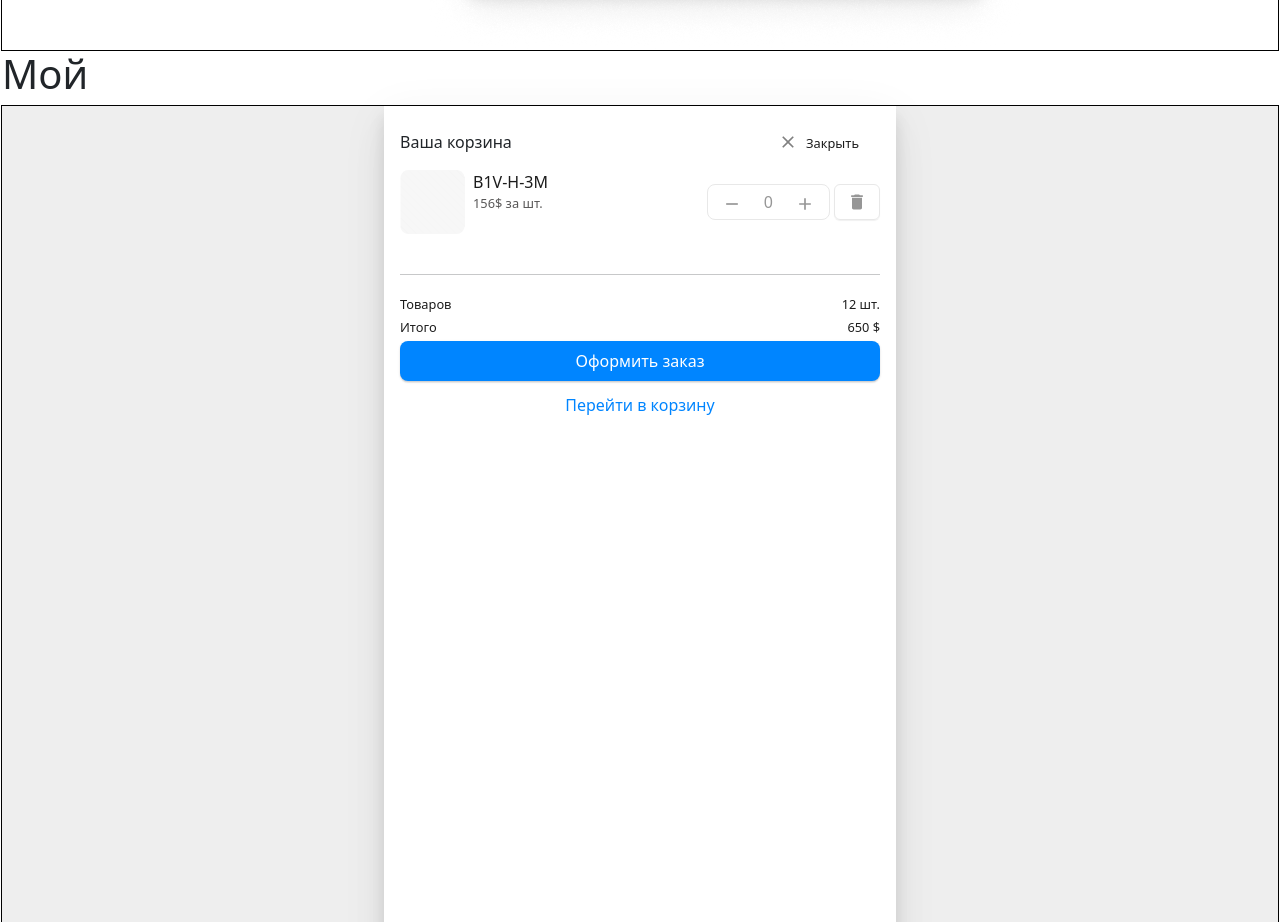
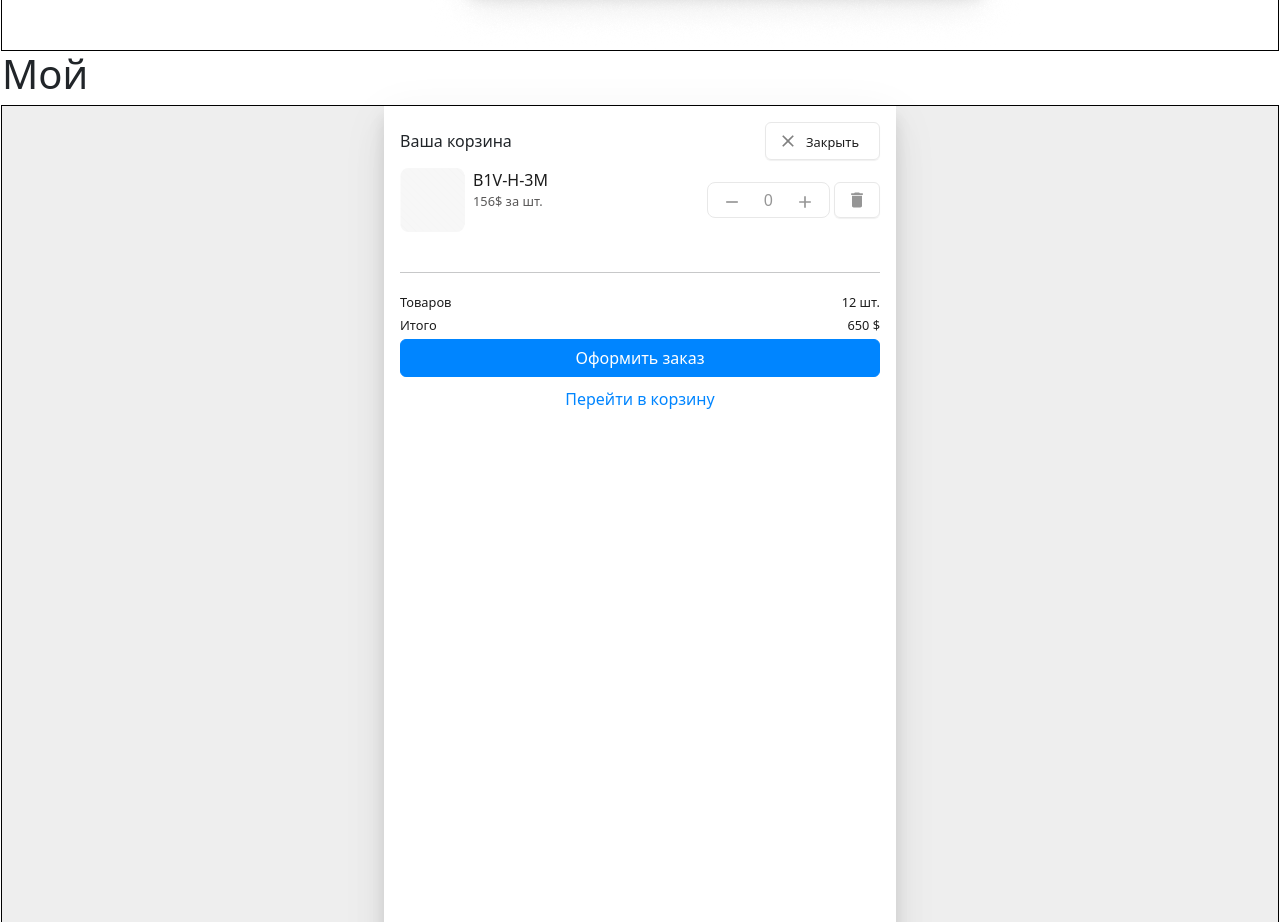
Before and after one commit to picus23/any-web-components, a Next.js app: page /basket in a window 1280 px wide. Shown: the part 1140-2062 px from the top of the page. Built offline with nearby package versions, Linux system fonts and the light colour scheme.

Commit message:
edit basket

```diff
--- a/components/buttons/Button.tsx
+++ b/components/buttons/Button.tsx
@@ -11,7 +11,7 @@ interface ButtonProps {
     isCounterUp?: boolean,
     counterPosition?: 'left' | 'right'
     contentPosition?: 'center' | 'start'
-    btn_style?: 'btn-primary' | 'btn-secondary' | 'btn-outline-secondary' | 'btn-success',
+    btn_style?: 'btn-primary' | 'btn-secondary' | 'btn-outline-secondary' | 'btn-success' | 'btn-outline-primary',
     onClick?: () => void,
     htmlType?: 'submit'|'reset',
 }
--- a/pages/basket/index.tsx
+++ b/pages/basket/index.tsx
@@ -32,15 +32,13 @@ export default function () {
                     <div className="d-flex flex-column mx-3">
                         <div className="d-flex justify-content-between w-100 align-items-center">
                             <span className="font-size-20-black fw-500">Ваша корзина</span>
-                            <Button icon={<MdClose size={20} fill={'gray'} />} btn_style="gray my-btn-h40"><span className="font-size-16-black fw-500">Закрыть</span></Button>
+                            <Button icon={<MdClose size={20} fill={'gray'} />} btn_style="btn-outline-secondary"><span className="font-size-16-black fw-500">Закрыть</span></Button>
                         </div>
                         <div className="d-flex flex-column w-100">
                             {
                                 [
                                     ['B1V-H-3M', 156],
                                 ].map(item => (
-
-
                                     <FieldEncoding
                                         imgUrl={'/kit/empty_square.png'}
                                         pagetitle={item[0]}
@@ -74,8 +72,8 @@ export default function () {
                             <span className="font-size-16-black">Итого</span>
                             <span className="font-size-16-black">650 $</span>
                         </div>
-                        <ButtonCheckout btn_style="my-btn-checkout">Оформить заказ</ButtonCheckout>
-                        <ButtonCheckout btn_style="my-btn-go-to">Перейти в корзину</ButtonCheckout>
+                        <a className="text-decoration-none" href="#"><Button btn_style="btn-primary" class_name="w-100">Оформить заказ</Button></a>
+                        <a className="text-decoration-none" href="#"><Button btn_style="btn-outline-primary" class_name="w-100">Перейти в корзину</Button></a>
                     </div>
                 </div>
             </Basket>
--- a/styles/style.scss
+++ b/styles/style.scss
@@ -37,6 +37,23 @@
     box-shadow: 0px 1px 1px rgba(0, 0, 0, 0.06);
 }
 
+.btn-outline-primary {
+    --bs-btn-color: #0085FF;
+    --bs-btn-border-color: none;
+    --bs-btn-hover-color: #2697ff;
+    --bs-btn-hover-bg: none;
+    --bs-btn-hover-border-color: none;
+    --bs-btn-focus-shadow-rgb: 0, 133, 255;
+    --bs-btn-active-color: #0085FF;
+    --bs-btn-active-bg: none;
+    --bs-btn-active-border-color: none;
+    --bs-btn-active-shadow: inset 0 3px 5px rgba(0, 0, 0, 0.125);
+    --bs-btn-disabled-color: #0085FF;
+    --bs-btn-disabled-bg: transparent;
+    --bs-btn-disabled-border-color: none;
+    --bs-gradient: none;
+}
+
 .order {
     background: #FFFFFF;
     border: 1px solid #E8E8E8;
```
Also changed, not shown: pages/encoding/index.tsx (line endings or trailing spaces), styles/style.css, 1 other file (tests, documents, lock files or other folders). Lines whose indentation alone changed are shown as unchanged.
